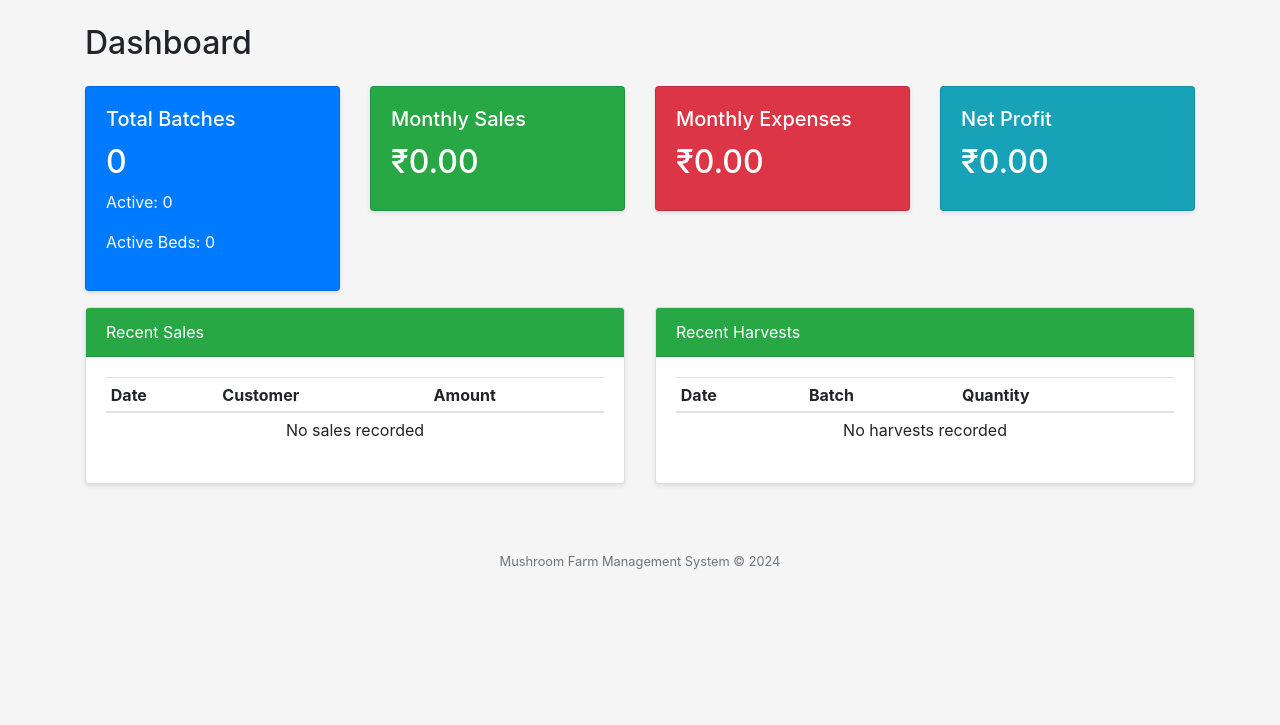
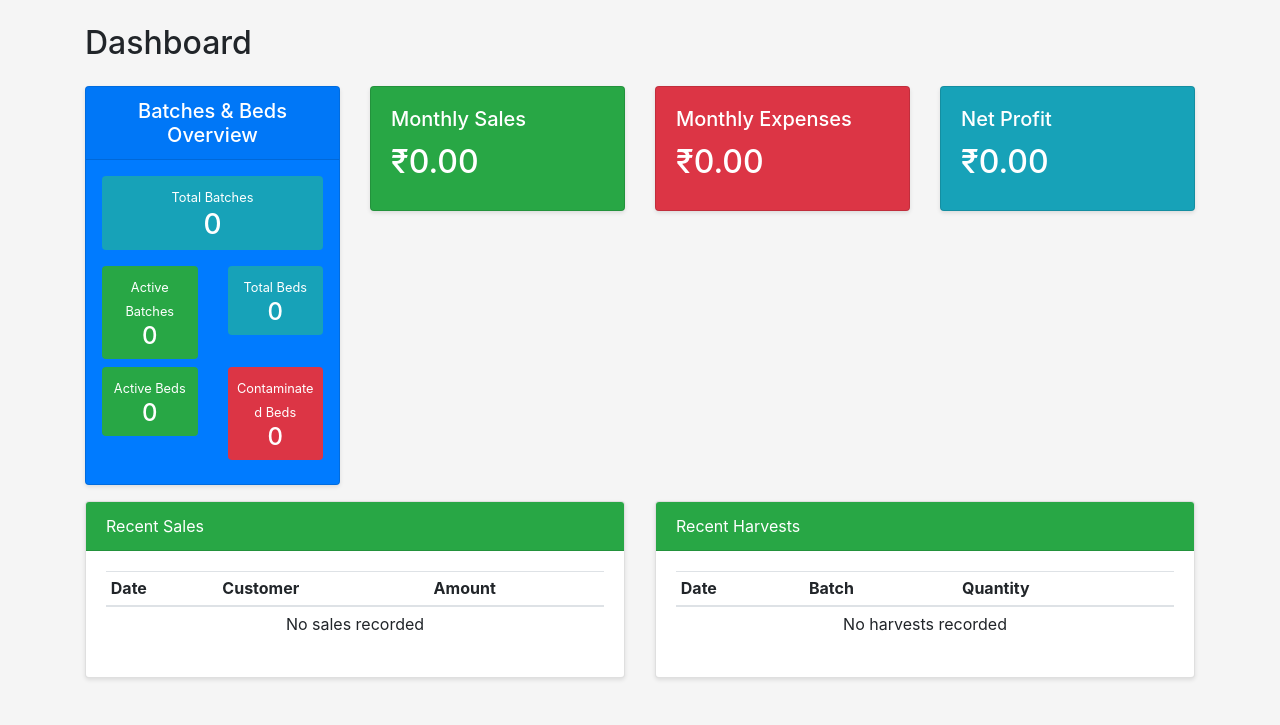
Before and after one commit to rajsan1902/eko, a Django app: page /dashboard/ in a window 1280 px wide. Shown: the part 80-805 px from the top of the page. Before the commit the page ends 649 px from the top, so only its background shows below. Run offline with Django 5.2, Linux system fonts and the light colour scheme; the visitor is signed in with stand-in values (Sample User, id 1); data that the repository does not hold is empty.

Commit message:
Home Dashboard improved with tiles , contaminted summary and total beds and batches

```diff
--- a/farm_management/templates/farm/dashboard.html
+++ b/farm_management/templates/farm/dashboard.html
@@ -3,16 +3,53 @@
 <h2 class="mb-4">Dashboard</h2>
 
 <div class="row">
-    <div class="col-md-3 mb-3">
-        <div class="card text-white bg-primary">
-            <div class="card-body">
-                <h5 class="card-title">Total Batches</h5>
-                <h2>{{ total_batches }}</h2>
-                <p>Active: {{ active_batches }}</p>
-                <p>Active Beds: {{ active_beds }}</p>
+   <div class="col-md-3 mb-3">
+    <div class="card bg-primary text-dark">
+        <div class="card-header text-center text-white">
+            <h5 class="card-title mb-0">Batches & Beds Overview</h5>
+        </div>
+        <div class="card-body p-3">
+            <!-- Main metrics -->
+            <div class="row g-2 mb-3">
+                <div class="col-12">
+                    <div class="bg-info bg-opacity-15 rounded p-2 text-center">
+                        <small class="text-white">Total Batches</small>
+                        <h3 class="mb-0 text-white fw-bold">{{ total_batches }}</h3>
+                    </div>
+                </div>
+            </div>
+
+            <!-- Sub metrics in grid -->
+            <div class="row g-2">
+                <div class="col-6">
+                    <div class="bg-success bg-opacity-10 rounded p-2 mb-2 text-center">
+                        <small class="text-white">Active Batches</small>
+                        <h4 class="mb-0 text-white fw-bold">{{ active_batches }}</h4>
+                    </div>
+                </div>
+                <div class="col-6">
+                    <div class="bg-info bg-opacity-2 rounded p-2 mb-2 text-center">
+                        <small class="text-white">Total Beds</small>
+                        <h4 class="mb-0 text-white fw-bold">{{ total_beds }}</h4>
+                    </div>
+                </div>
+                <div class="col-6">
+                    <div class="bg-success text-white bg-opacity-25 rounded p-2 mb-2 text-center">
+                        <small class="text-white">Active Beds</small>
+                        <h4 class="mb-0 text-whtie fw-bold">{{ active_beds }}</h4>
+                    </div>
+                </div>
+                <div class="col-6">
+                    <div class="bg-danger bg-opacity-25 rounded p-2 mb-2 text-center">
+                        <small class="text-white">Contaminated Beds</small>
+                        <h4 class="mb-0 text-white fw-bold">{{ contaminated_beds }}</h4>
+                    </div>
+                </div>
             </div>
         </div>
     </div>
+</div>
+
     <div class="col-md-3 mb-3">
         <div class="card text-white bg-success">
             <div class="card-body">
--- a/farm_management/views.py
+++ b/farm_management/views.py
@@ -32,9 +32,11 @@ def logout_view(request):
 @login_required
 def dashboard(request):
     # Summary statistics
-    total_batches = SpawnBatch.objects.count()
+    total_batches = SpawnBatch.objects.count() or 0
     active_batches = SpawnBatch.objects.filter(status='active').count()
     active_beds = SpawnBatch.objects.filter(status='active').aggregate(total=Sum('number_of_bags'))['total'] or 0
+    total_beds = SpawnBatch.objects.filter().aggregate(total=Sum('number_of_bags'))['total'] or 0
+    contaminated_beds = SpawnBatch.objects.filter(status='condaminated').aggregate(total=Sum('number_of_bags'))['total'] or 0
 
     # Current month's sales
     current_month = timezone.now().month
@@ -60,6 +62,9 @@ def dashboard(request):
         'total_batches': total_batches,
         'active_batches': active_batches,
         'active_beds' : active_beds,
+        'total_beds': total_beds,
+        'contaminated_beds': contaminated_beds,
+
         'monthly_sales': monthly_sales,
         'monthly_expenses': monthly_expenses,
         'profit': monthly_sales - monthly_expenses,
```
Also changed, not shown: farm_management/models.py (+6 -1 lines), farm_management/migrations/0002_alter_spawnbatch_mushroom_type.py (added), farm_management/migrations/0003_alter_spawnbatch_mushroom_type.py (added).
